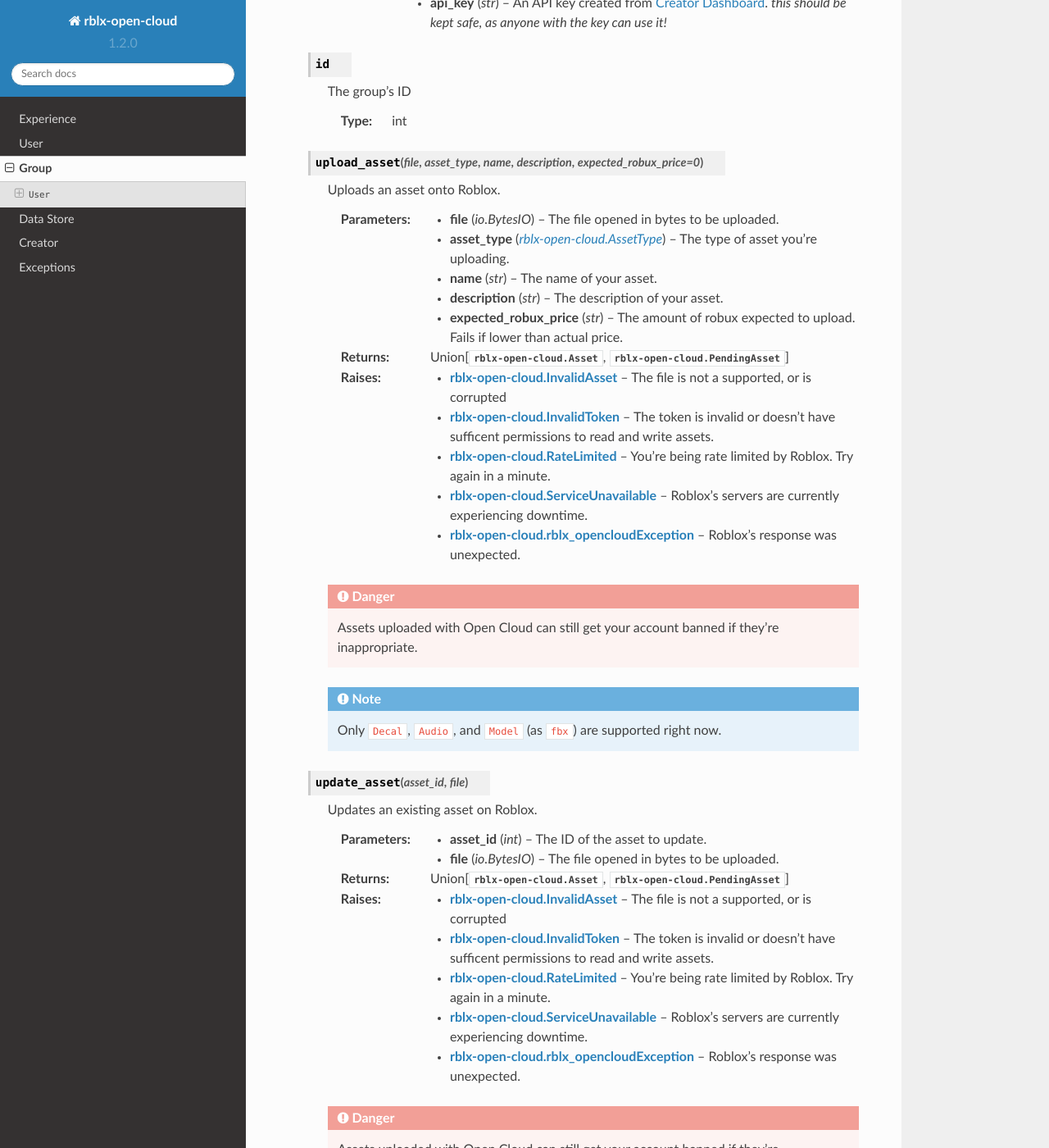
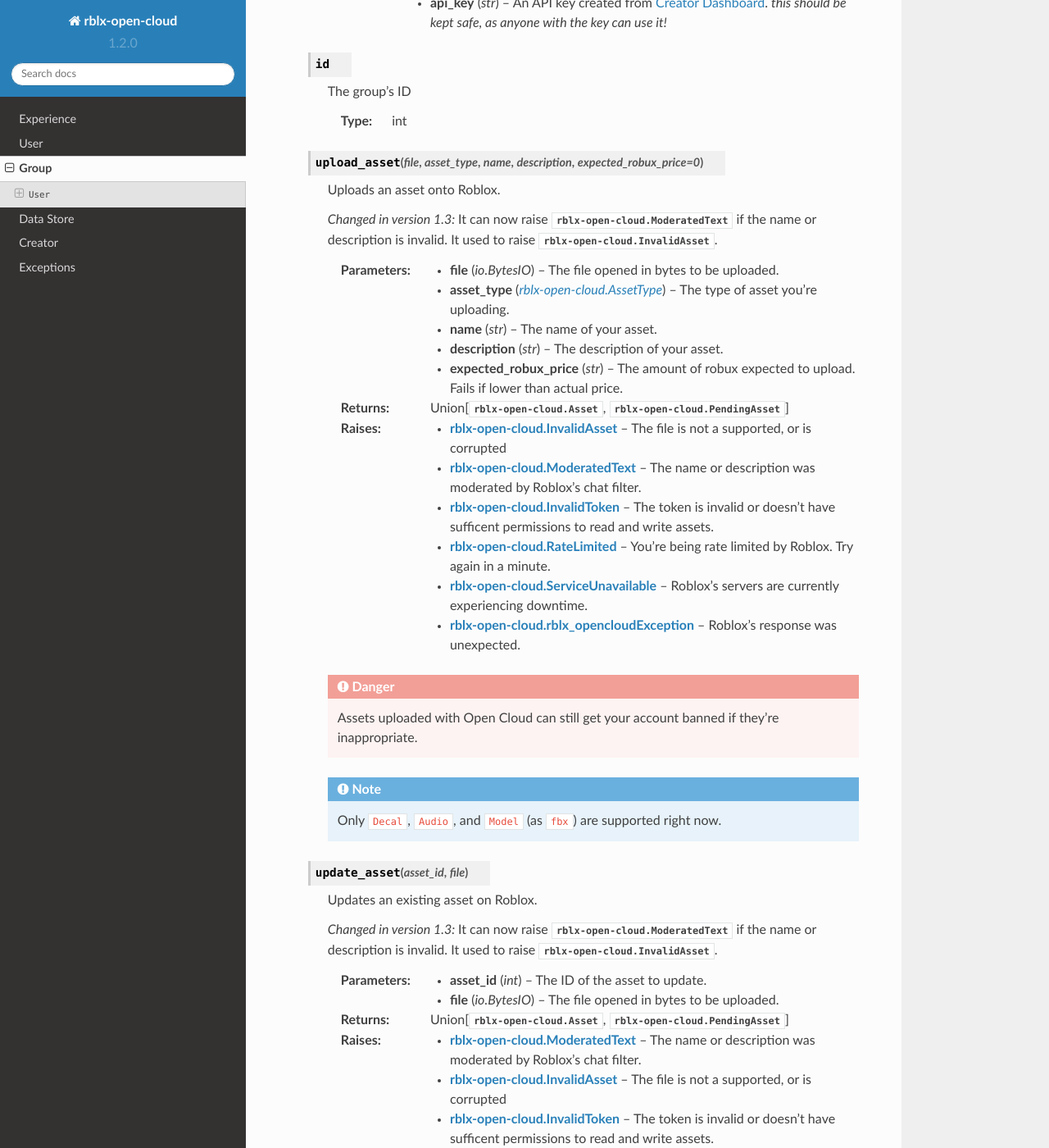
Before and after one commit to treeben77/rblx-open-cloud, a Sphinx documentation site: the page built from docs/source/group.rst, in a window 1280 px wide and 1400 px high, scrolled down 303 px. Shown: the whole window at 82% size. Built offline with Sphinx 7.4.7 and the Read the Docs theme 2.0.0, drawn with Linux system fonts in a browser that asks for light colours.

Commit message:
upload_asset and update_asset can raise new ModeratedText

```diff
--- a/docs/source/exceptions.rst
+++ b/docs/source/exceptions.rst
@@ -42,3 +42,7 @@ Exceptions
 .. exception:: InvalidAsset()
 
    The asset you upload is the wrong type, or is corrupted.
+
+.. exception:: ModeratedText()
+
+   Text in the request was filtered by Roblox.
--- a/docs/source/group.rst
+++ b/docs/source/group.rst
@@ -22,6 +22,9 @@ Group
 
         Uploads an asset onto Roblox.
 
+        .. versionchanged:: 1.3
+            It can now raise :class:`rblx-open-cloud.ModeratedText` if the name or description is invalid. It used to raise :class:`rblx-open-cloud.InvalidAsset`.
+
         :param io.BytesIO file: The file opened in bytes to be uploaded.
         :param rblx-open-cloud.AssetType asset_type: The type of asset you're uploading.
         :param str name: The name of your asset.
@@ -30,6 +33,7 @@ Group
 
         :returns: Union[:class:`rblx-open-cloud.Asset`, :class:`rblx-open-cloud.PendingAsset`]
         :raises rblx-open-cloud.InvalidAsset: The file is not a supported, or is corrupted
+        :raises rblx-open-cloud.ModeratedText: The name or description was moderated by Roblox's chat filter.
         :raises rblx-open-cloud.InvalidToken: The token is invalid or doesn't have sufficent permissions to read and write assets.
         :raises rblx-open-cloud.RateLimited: You're being rate limited by Roblox. Try again in a minute.
         :raises rblx-open-cloud.ServiceUnavailable: Roblox's servers are currently experiencing downtime.
@@ -47,10 +51,14 @@ Group
 
         Updates an existing asset on Roblox.
 
+        .. versionchanged:: 1.3
+            It can now raise :class:`rblx-open-cloud.ModeratedText` if the name or description is invalid. It used to raise :class:`rblx-open-cloud.InvalidAsset`.
+
         :param int asset_id: The ID of the asset to update.
         :param io.BytesIO file: The file opened in bytes to be uploaded.
 
         :returns: Union[:class:`rblx-open-cloud.Asset`, :class:`rblx-open-cloud.PendingAsset`]
+        :raises rblx-open-cloud.ModeratedText: The name or description was moderated by Roblox's chat filter.
         :raises rblx-open-cloud.InvalidAsset: The file is not a supported, or is corrupted
         :raises rblx-open-cloud.InvalidToken: The token is invalid or doesn't have sufficent permissions to read and write assets.
         :raises rblx-open-cloud.RateLimited: You're being rate limited by Roblox. Try again in a minute.
```
Also changed, not shown: docs/source/creator.rst (+8 -0 lines), docs/source/user.rst (+8 -0 lines), 2 other files.
